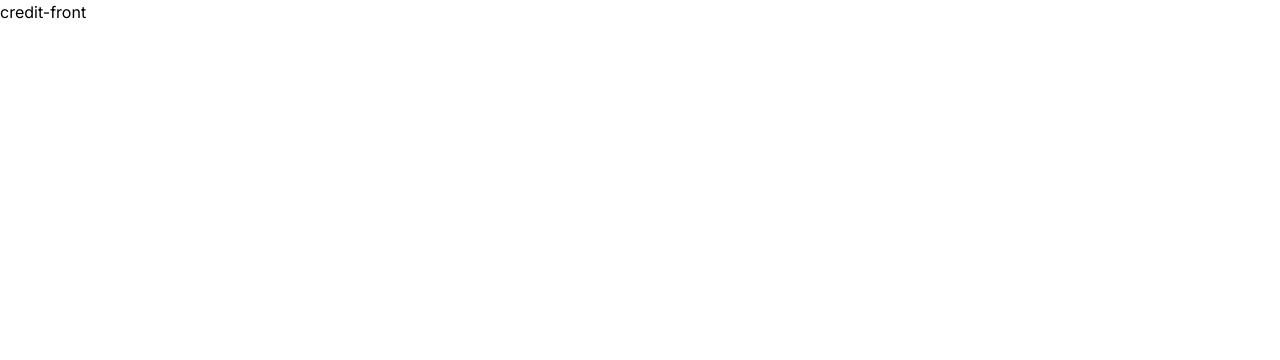
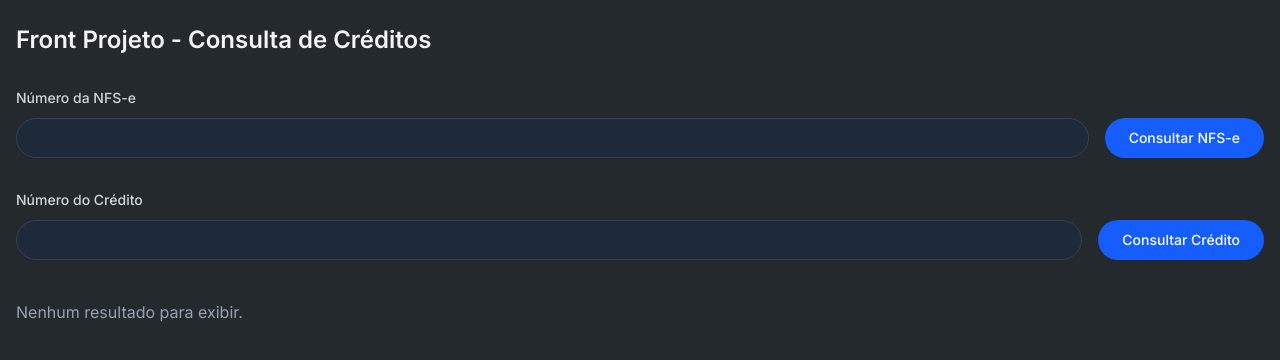
Before and after one commit to JeffersonDomingos/credits-front, an Angular app: page / in a window 1280 px wide. Shown: the top 360 px of the page. Built offline with nearby package versions, Linux system fonts and the light colour scheme.

Commit message:
feature: create credit consultation front

```diff
--- a/src/app/core/services/credito.service.ts
+++ b/src/app/core/services/credito.service.ts
@@ -16,8 +16,8 @@ export class CreditoService {
     return this.http.get<Credito[]>(`${this.API}/${numeroNfse}`);
   }
 
-  findByNumeroCredito(numeroCredito: string): Observable<Credito[]> {
-    return this.http.get<Credito[]>(`${this.API}/${numeroCredito}`);
+  findByNumeroCredito(numeroCredito: string): Observable<Credito> {
+    return this.http.get<Credito>(`${this.API}/credito/${numeroCredito}`);
 
   }
 }
--- a/src/app/pages/credit-consultation/credit-consultation.component.html
+++ b/src/app/pages/credit-consultation/credit-consultation.component.html
@@ -1 +1,137 @@
-<p>credit-front</p>
+<div class="min-h-screen bg-[#24292e] text-gray-100 px-4 py-6">
+  <div class="max-w-7xl mx-auto">
+
+    <h2 class="text-2xl font-semibold mb-8 text-gray-100">
+      Front Projeto - Consulta de Créditos
+    </h2>
+
+    <div class="mb-8">
+      <label class="block mb-2.5 text-sm font-medium text-gray-300">
+        Número da NFS-e
+      </label>
+
+      <div class="grid grid-cols-1 sm:grid-cols-[1fr_auto] gap-4">
+        <input
+          type="text"
+          [(ngModel)]="numeroNfse"
+          class="bg-neutral-secondary-medium border border-default-medium text-heading text-sm rounded-full focus:ring-brand focus:border-brand px-4 py-2 shadow-xs w-full"
+        />
+
+        <button
+          type="button"
+          (click)="consultarPorNfse()"
+          [disabled]="loading"
+          class="text-white bg-brand hover:bg-brand-strong focus:ring-4 focus:ring-brand-medium shadow-xs font-medium rounded-full text-sm px-6 py-2.5 disabled:opacity-50 w-full sm:w-auto"
+        >
+          Consultar NFS-e
+        </button>
+      </div>
+    </div>
+
+    <div class="mb-10">
+      <label class="block mb-2.5 text-sm font-medium text-gray-300">
+        Número do Crédito
+      </label>
+
+      <div class="grid grid-cols-1 sm:grid-cols-[1fr_auto] gap-4">
+        <input
+          type="text"
+          [(ngModel)]="numeroCredito"
+          class="bg-neutral-secondary-medium border border-default-medium text-heading text-sm rounded-full focus:ring-brand focus:border-brand px-4 py-2 shadow-xs w-full"
+        />
+
+        <button
+          type="button"
+          (click)="consultarPorCredito()"
+          [disabled]="loading"
+          class="text-white bg-brand hover:bg-brand-strong focus:ring-4 focus:ring-brand-medium shadow-xs font-medium rounded-full text-sm px-6 py-2.5 disabled:opacity-50 w-full sm:w-auto"
+        >
+          Consultar Crédito
+        </button>
+      </div>
+    </div>
+
+<div *ngIf="loading" class="flex items-center gap-3 text-brand mb-6" role="status">
+  <svg
+    aria-hidden="true"
+    class="w-8 h-8 text-neutral-tertiary animate-spin fill-brand"
+    viewBox="0 0 100 101"
+    fill="none"
+    xmlns="http://www.w3.org/2000/svg"
+  >
+    <path
+      d="M100 50.5908C100 78.2051 77.6142 100.591 50 100.591C22.3858 100.591 0 78.2051 0 50.5908C0 22.9766 22.3858 0.59082 50 0.59082C77.6142 0.59082 100 22.9766 100 50.5908ZM9.08144 50.5908C9.08144 73.1895 27.4013 91.5094 50 91.5094C72.5987 91.5094 90.9186 73.1895 90.9186 50.5908C90.9186 27.9921 72.5987 9.67226 50 9.67226C27.4013 9.67226 9.08144 27.9921 9.08144 50.5908Z"
+      fill="currentColor"
+    />
+    <path
+      d="M93.9676 39.0409C96.393 38.4038 97.8624 35.9116 97.0079 33.5539C95.2932 28.8227 92.871 24.3692 89.8167 20.348C85.8452 15.1192 80.8826 10.7238 75.2124 7.41289C69.5422 4.10194 63.2754 1.94025 56.7698 1.05124C51.7666 0.367541 46.6976 0.446843 41.7345 1.27873C39.2613 1.69328 37.813 4.19778 38.4501 6.62326C39.0873 9.04874 41.5694 10.4717 44.0505 10.1071C47.8511 9.54855 51.7191 9.52689 55.5402 10.0491C60.8642 10.7766 65.9928 12.5457 70.6331 15.2552C75.2735 17.9648 79.3347 21.5619 82.5849 25.841C84.9175 28.9121 86.7997 32.2913 88.1811 35.8758C89.083 38.2158 91.5421 39.6781 93.9676 39.0409Z"
+      fill="currentFill"
+    />
+  </svg>
+
+  <span class="text-sm">Consultando dados...</span>
+</div>
+
+    <div *ngIf="error" class="text-red-500 mb-4">
+      {{ error }}
+    </div>
+
+    <div
+      *ngIf="resultados.length > 0"
+      class="relative overflow-x-auto bg-neutral-primary-soft shadow-xs rounded-xl border border-default"
+    >
+      <table class="min-w-[1100px] w-full text-sm text-left text-body">
+        <thead class="bg-neutral-secondary-soft border-b border-default">
+          <tr>
+            <th class="px-6 py-3">Nº Crédito</th>
+            <th class="px-6 py-3">NFS-e</th>
+            <th class="px-6 py-3">Data</th>
+            <th class="px-6 py-3">ISSQN</th>
+            <th class="px-6 py-3">Tipo</th>
+            <th class="px-6 py-3">Simples Nacional</th>
+            <th class="px-6 py-3">Alíquota (%)</th>
+            <th class="px-6 py-3">Valor Faturado</th>
+            <th class="px-6 py-3">Valor Dedução</th>
+            <th class="px-6 py-3">Base de Cálculo</th>
+          </tr>
+        </thead>
+
+        <tbody>
+          <tr
+            *ngFor="let c of resultados"
+            class="bg-neutral-primary border-b border-default hover:bg-neutral-secondary-soft"
+          >
+            <td class="px-6 py-4 font-medium">{{ c.numeroCredito }}</td>
+            <td class="px-6 py-4">{{ c.numeroNfse }}</td>
+            <td class="px-6 py-4">{{ c.dataConstituicao }}</td>
+            <td class="px-6 py-4">
+              {{ c.valorIssqn | currency:'BRL' }}
+            </td>
+            <td class="px-6 py-4">{{ c.tipoCredito }}</td>
+            <td class="px-6 py-4">
+              {{ c.simplesNacional ? 'Sim' : 'Não' }}
+            </td>
+            <td class="px-6 py-4">{{ c.aliquota }}</td>
+            <td class="px-6 py-4">
+              {{ c.valorFaturado | currency:'BRL' }}
+            </td>
+            <td class="px-6 py-4">
+              {{ c.valorDeducao | currency:'BRL' }}
+            </td>
+            <td class="px-6 py-4">
+              {{ c.baseCalculo | currency:'BRL' }}
+            </td>
+          </tr>
+        </tbody>
+      </table>
+    </div>
+
+    <div
+      *ngIf="!loading && resultados.length === 0 && !error"
+      class="text-gray-400 mt-4"
+    >
+      Nenhum resultado para exibir.
+    </div>
+
+  </div>
+</div>
--- a/src/app/pages/credit-consultation/credit-consultation.component.ts
+++ b/src/app/pages/credit-consultation/credit-consultation.component.ts
@@ -1,11 +1,79 @@
 import { Component } from '@angular/core';
+import { CommonModule } from '@angular/common';
+import { FormsModule } from '@angular/forms';
+import { finalize } from 'rxjs';
+
+import { CreditoService } from '../../core/services/credito.service';
+import { Credito } from '../../core/models/credito.model';
+import { CurrencyPipe } from '@angular/common';
 
 @Component({
   selector: 'app-credit-consultation',
-  imports: [],
+  standalone: true,
+  imports: [CommonModule, FormsModule, CurrencyPipe],
   templateUrl: './credit-consultation.component.html',
-  styleUrl: './credit-consultation.component.scss'
+  styleUrl: './credit-consultation.component.scss',
 })
 export class CreditConsultationComponent {
+  numeroNfse = '';
+  numeroCredito = '';
 
+  resultados: Credito[] = [];
+  loading = false;
+  error = '';
+
+  constructor(private creditoService: CreditoService) {}
+
+  /** 🔍 Consulta por NFS-e */
+  consultarPorNfse() {
+    if (!this.numeroNfse) return;
+
+    this.resetEstado();
+    this.loading = true;
+
+    this.creditoService
+      .findByNumeroNfse(this.numeroNfse)
+      .pipe(finalize(() => (this.loading = false)))
+      .subscribe({
+        next: (res) => {
+          if (!res || res.length === 0) {
+            this.error = 'Nenhum crédito encontrado para esta NFS-e';
+            return;
+          }
+          this.resultados = res;
+        },
+        error: () => {
+          this.error = 'Erro ao consultar NFS-e. Verifique a numeração e tente novamente.';
+        },
+      });
+  }
+
+  /** 🔍 Consulta por número do crédito */
+  consultarPorCredito() {
+    if (!this.numeroCredito) return;
+
+    this.resetEstado();
+    this.loading = true;
+
+    this.creditoService
+      .findByNumeroCredito(this.numeroCredito)
+      .pipe(finalize(() => (this.loading = false)))
+      .subscribe({
+        next: (res) => {
+          if (!res) {
+            this.error = 'Crédito não encontrado';
+            return;
+          }
+          this.resultados = [res]; // API retorna objeto
+        },
+        error: () => {
+          this.error = 'Erro ao consultar crédito. Verifique a numeração e tente novamente.';
+        },
+      });
+  }
+
+  resetEstado() {
+    this.error = '';
+    this.resultados = [];
+  }
 }
--- a/src/styles.scss
+++ b/src/styles.scss
@@ -6,3 +6,9 @@
 
 /* input.css */
 @custom-variant dark (&:where(.dark, .dark *));
+
+html,
+body {
+  background-color: #ffffff;
+  min-height: 100%;
+}
```
